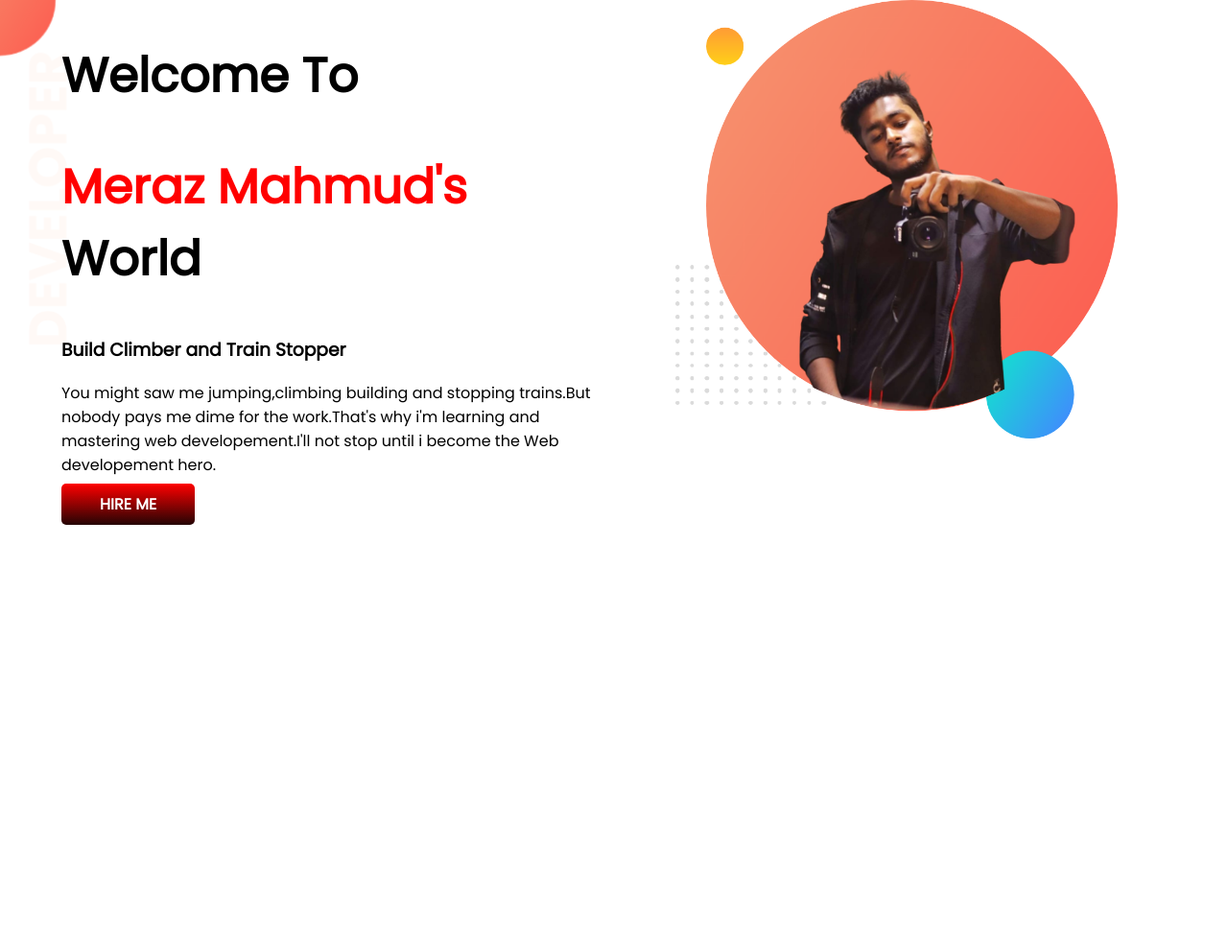
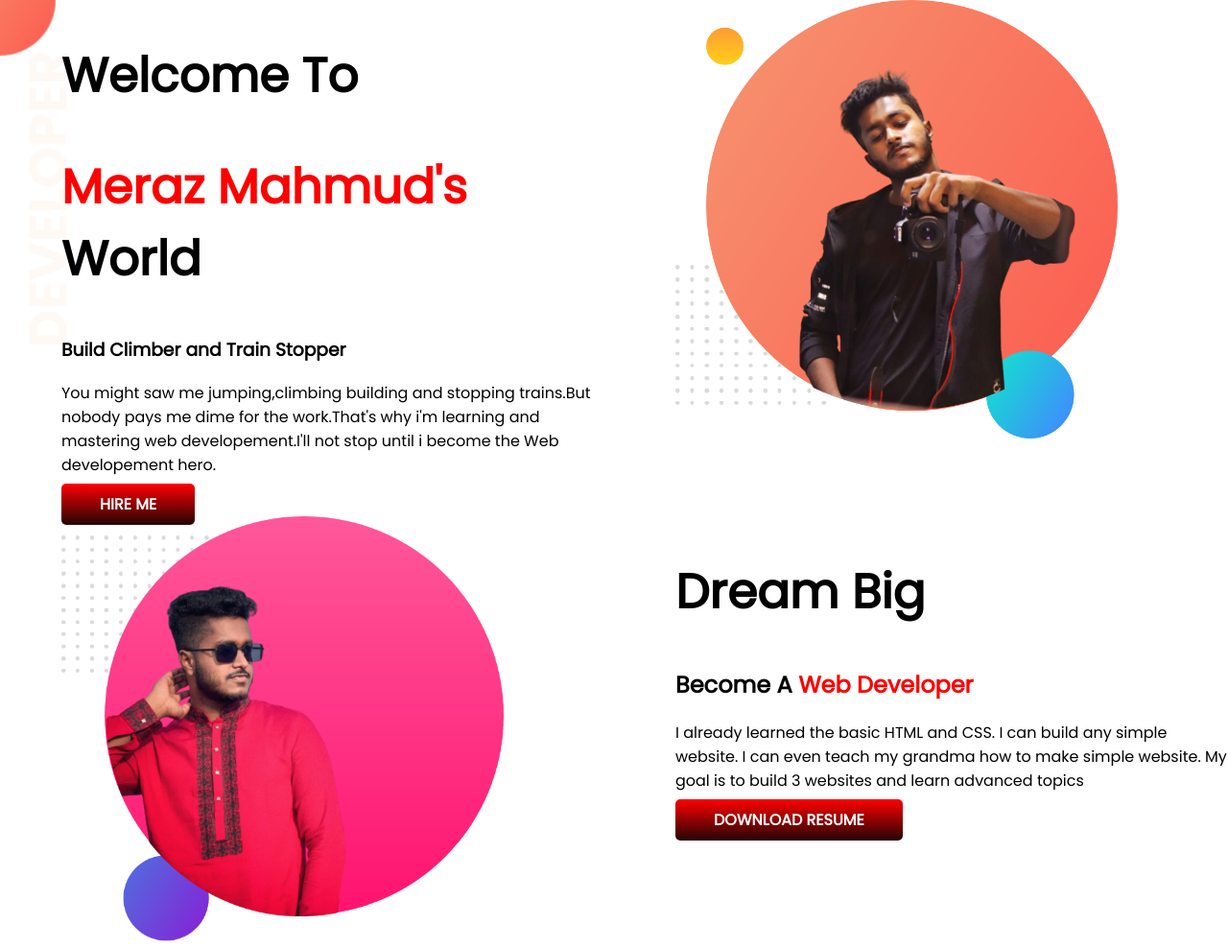
Before and after one commit to Marazahamed/developer-portfolio, a plain HTML site: page index.html in a window 1280 px wide. Shown: the whole page at 96% size. Before the commit the page ends 800 px from the top, so only its background shows below. Drawn offline with Linux system fonts and the light colour scheme.

Commit message:
add new image

```diff
--- a/index.html
+++ b/index.html
@@ -24,5 +24,16 @@
         <img src="my-bg.png" alt="Sexy Boii">
      </div>
 </section>
+<section>
+<div class="half-width">
+    <img src="my-bg2.png" alt="">
+</div>
+<div class="half-width">
+<h1>Dream Big</h1>
+<h2>Become A<span class="red-color"> Web Developer</span></h2>
+<p>I already learned the basic HTML and CSS. I can build any simple website. I can even teach my grandma how to make simple website. My goal is to build 3 websites and learn advanced topics</p>
+<a class="link-button" target="_blank" href="">DOWNLOAD RESUME</a>
+</div>
+</section>
 </body>
 </html>
```
